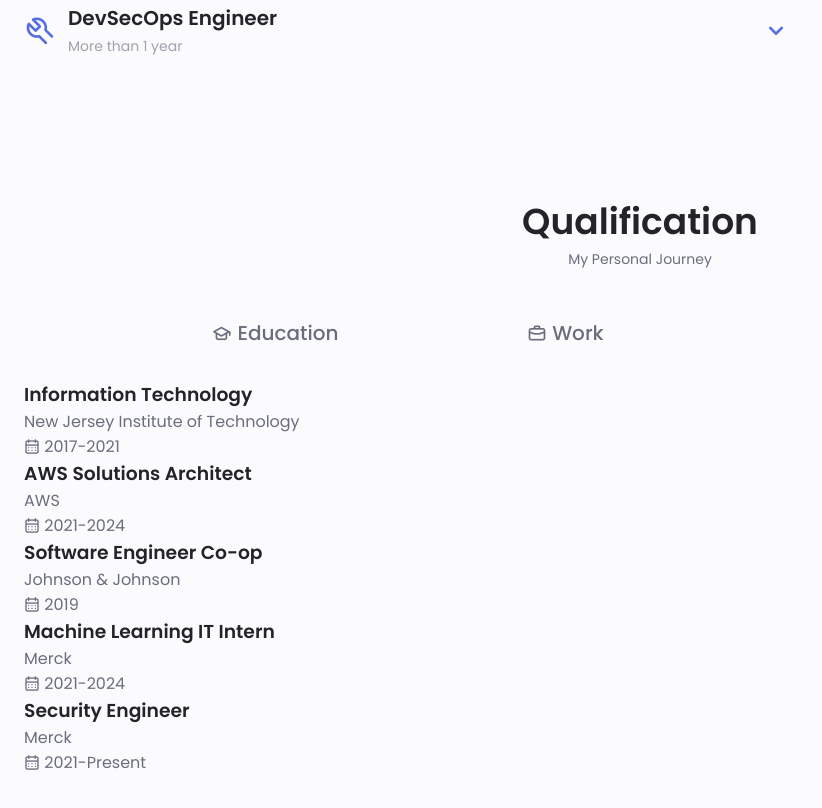
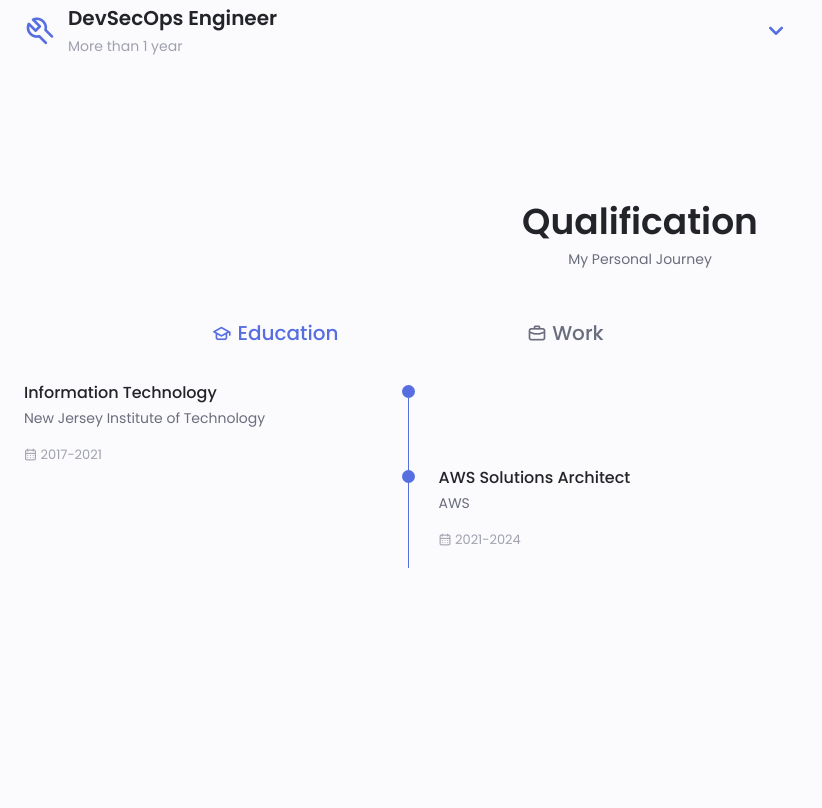
Before and after one commit to kyoussef77/portfolio, a plain HTML site: page index.html in a window 1280 px wide. Shown: the part 1820-2628 px from the top of the page, without its empty margins (0-822 px from the left). Drawn offline with nearby package versions, Linux system fonts and the light colour scheme.

Commit message:
finished qualifications mobile

```diff
--- a/assets/css/styles.css
+++ b/assets/css/styles.css
@@ -517,6 +517,51 @@ img {
   column-gap: 1.5rem;
 }
 
+.qualification__title{
+  font-size: var(--normal-font-size);
+  font-weight: var(--font-medium);
+}
+
+.qualification__subtitle{
+  display: inline-block;
+  font-size: var(--small-font-size);
+  margin-bottom: var(--mb-1);
+}
+
+.qualification__calendar{
+  font-size: var(--smaller-font-size);
+  color: var(--text-color-light);
+}
+
+.qualification__rounder{
+  display: inline-block;
+  width: 13px;
+  height: 13px;
+  background-color: var(--first-color);
+  border-radius: 50%;
+}
+
+.qualification__line{
+  display: block;
+  width: 1px;
+  height: 100%;
+  background-color: var(--first-color);
+  transform: translate(6px, -7px);
+}
+
+.qualification [data-content]{
+  display: none;
+}
+
+.qualification__active[data-content]{
+  display: block;
+}
+
+.qualification__button.qualification__active{
+  color:var(--first-color);
+}
+
+
 
 /*==================== SERVICES ====================*/
 
--- a/assets/js/main.js
+++ b/assets/js/main.js
@@ -1,77 +1,86 @@
-(function() {
-    window.addEventListener('DOMContentLoaded', function (event) {
+;(function () {
+  window.addEventListener("DOMContentLoaded", function (event) {
     /*==================== MENU SHOW Y HIDDEN ====================*/
-const navMenu = document.getElementById('nav-menu'),
-    navToggle = document.getElementById('nav-toggle'),
-    navClose = document.getElementById('nav-close')
+    const navMenu = document.getElementById("nav-menu"),
+      navToggle = document.getElementById("nav-toggle"),
+      navClose = document.getElementById("nav-close")
 
     /*===== MENU SHOW =====*/
     /* Validate if constant exists */
-if(navToggle){
-    navToggle.addEventListener('click',() => {
-        navMenu.classList.add('show-menu')
+    if (navToggle) {
+      navToggle.addEventListener("click", () => {
+        navMenu.classList.add("show-menu")
       })
     }
 
     /*===== MENU HIDDEN =====*/
     /* Validate if constant exists */
-if(navClose){
-    navClose.addEventListener('click', () => {
-        navMenu.classList.remove('show-menu')
+    if (navClose) {
+      navClose.addEventListener("click", () => {
+        navMenu.classList.remove("show-menu")
       })
     }
 
     /*==================== REMOVE MENU MOBILE ====================*/
-const navLink = document.querySelectorAll('.nav_link')
+    const navLink = document.querySelectorAll(".nav_link")
 
-function linkAction(){
-    const navMenu = document.getElementById('nav-menu')
+    function linkAction() {
+      const navMenu = document.getElementById("nav-menu")
       // When we click on each nav__link, we remove the show-menu class
-    navMenu.classList.remove('show-menu')
+      navMenu.classList.remove("show-menu")
     }
-navLink.forEach(n => n.addEventListener('click', linkAction))
+    navLink.forEach((n) => n.addEventListener("click", linkAction))
 
     /*==================== ACCORDION SKILLS ====================*/
-const skillsContent = document.getElementsByClassName('skills__content'),
-    skillsHeader = document.querySelectorAll('.skills__header')
+    const skillsContent = document.getElementsByClassName("skills__content"),
+      skillsHeader = document.querySelectorAll(".skills__header")
 
-function toggleSkills(){
+    function toggleSkills() {
       let itemClass = this.parentNode.className
 
-    for(i = 0; i < skillsContent.length; i++){
+      for (i = 0; i < skillsContent.length; i++) {
         skillsContent[i].className = "skills__content skills__close"
       }
 
-    if(itemClass === 'skills__content skills__close'){
-        this.parentNode.className = 'skills__content skills__open'
+      if (itemClass === "skills__content skills__close") {
+        this.parentNode.className = "skills__content skills__open"
       }
     }
 
-skillsHeader.forEach((el) =>{
-    el.addEventListener('click',toggleSkills)
+    skillsHeader.forEach((el) => {
+      el.addEventListener("click", toggleSkills)
     })
     /*==================== QUALIFICATION TABS ====================*/
+    const tabs = document.querySelectorAll("[data-target]"),
+      tabContents = document.querySelectorAll("[data-content]")
 
+    tabs.forEach((tab) => {
+      tab.addEventListener("click", () => {
+        const target = document.querySelector(tab.dataset.target)
 
+        tabContents.forEach((tabContent) => {
+          tabContent.classList.remove("qualification__active")
+        })
+        target.classList.add("qualification__active")
+
+        tab.forEach((tab) => {
+          tab.classList.remove("qualification__active")
+        })
+        tab.classList.add("qualification__active")
+      })
+    })
     /*==================== SERVICES MODAL ====================*/
-
 
     /*==================== PORTFOLIO SWIPER  ====================*/
 
-
     /*==================== TESTIMONIAL ====================*/
-
 
     /*==================== SCROLL SECTIONS ACTIVE LINK ====================*/
 
-
     /*==================== CHANGE BACKGROUND HEADER ====================*/
-
 
     /*==================== SHOW SCROLL UP ====================*/
 
-
     /*==================== DARK LIGHT THEME ====================*/
-
-});
-})();
+  })
+})()
--- a/index.html
+++ b/index.html
@@ -93,7 +93,7 @@
                     <div class="home__data">
                         <h1 class="home__title">Hi, I'm Kamal</h1>
                         <h2 class="home__subtitle">Security Engineer</h2>
-                        <p class="home__description">Software_Engineer + Cyber_Security = Me</p>
+                        <p class="home__description">Kamal = Software_Engineer + Security_Engineer</p>
                         <a href="#contact" class="button button--flex">
                             Contact Me <i class="uil uil-message button__icon"></i>
                         </a>
@@ -275,18 +275,18 @@
 
                 <div class="qualification__container container">
                     <div class="qualification__tabs">
-                        <div class="qualification__button button--flex">
+                        <div class="qualification__button button--flex qualification__active" data-target='#education'>
                             <i class="uil uil-graduation-cap qualification__icon"></i>
                             Education
                         </div>
-                        <div class="qualification__button button--flex">
+                        <div class="qualification__button button--flex" data-target='#work'>
                             <i class="uil uil-bag qualification__icon"></i>
                             Work
                         </div>
                     </div>
                     <div class="qualification__sections">
                         <!--==================== QUALIFICATION CONTENT 1 ====================-->
-                        <div class="qualification__content">
+                        <div class="qualification__content qualification__active" data-content id="education">
                             <!--==================== QUALIFICATION 1 ====================-->
                             <div class="qualification__data">
                                 <div>
@@ -306,6 +306,11 @@
 
                             <!--==================== QUALIFICATION 2 ====================-->
                             <div class="qualification__data">
+                                <div></div>
+                                <div>
+                                    <span class="qualification__rounder"></span>
+                                    <span class="qualification__line"></span>
+                                </div>
                                 <div>
                                     <h3 class="qualification__title">AWS Solutions Architect</h3>
                                     <span class="qualification__subtitle">AWS</span>
@@ -314,16 +319,11 @@
                                         2021-2024
                                     </div>
                                 </div>
-
-                                <div>
-                                    <span class="qualification__rounder"></span>
-                                    <span class="qualification__line"></span>
-                                </div>
                             </div>
                         </div>
 
                         <!--==================== QUALIFICATION CONTENT 2 ====================-->
-                        <div class="qualification__content">
+                        <div class="qualification__content" data-content id="work">
                                 <!--==================== QUALIFICATION 1 ====================-->
                                 <div class="qualification__data">
                                     <div>
@@ -343,6 +343,12 @@
 
                                 <!--==================== QUALIFICATION 2 ====================-->
                                 <div class="qualification__data">
+                                    <div></div>
+                                    <div>
+                                        <span class="qualification__rounder"></span>
+                                        <span class="qualification__line"></span>
+                                    </div>
+
                                     <div>
                                         <h3 class="qualification__title">Machine Learning IT Intern</h3>
                                         <span class="qualification__subtitle">Merck</span>
@@ -350,11 +356,6 @@
                                             <i class="uil uil-calendar-alt"></i>
                                             2021-2024
                                         </div>
-                                    </div>
-
-                                    <div>
-                                        <span class="qualification__rounder"></span>
-                                        <!-- <span class="qualification__line"></span> -->
                                     </div>
                                 </div>
 
```
Lines whose indentation alone changed are shown as unchanged.
